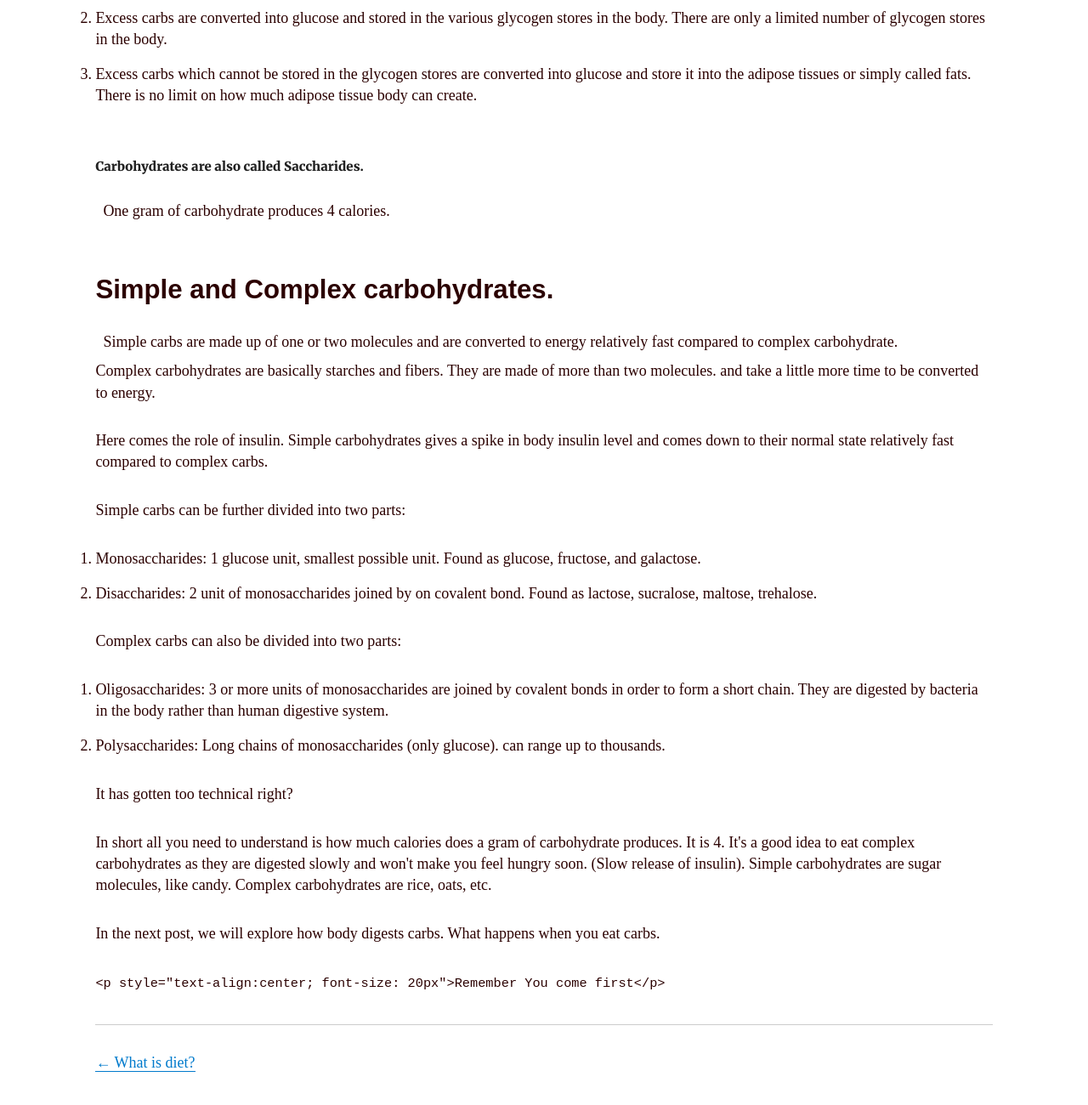
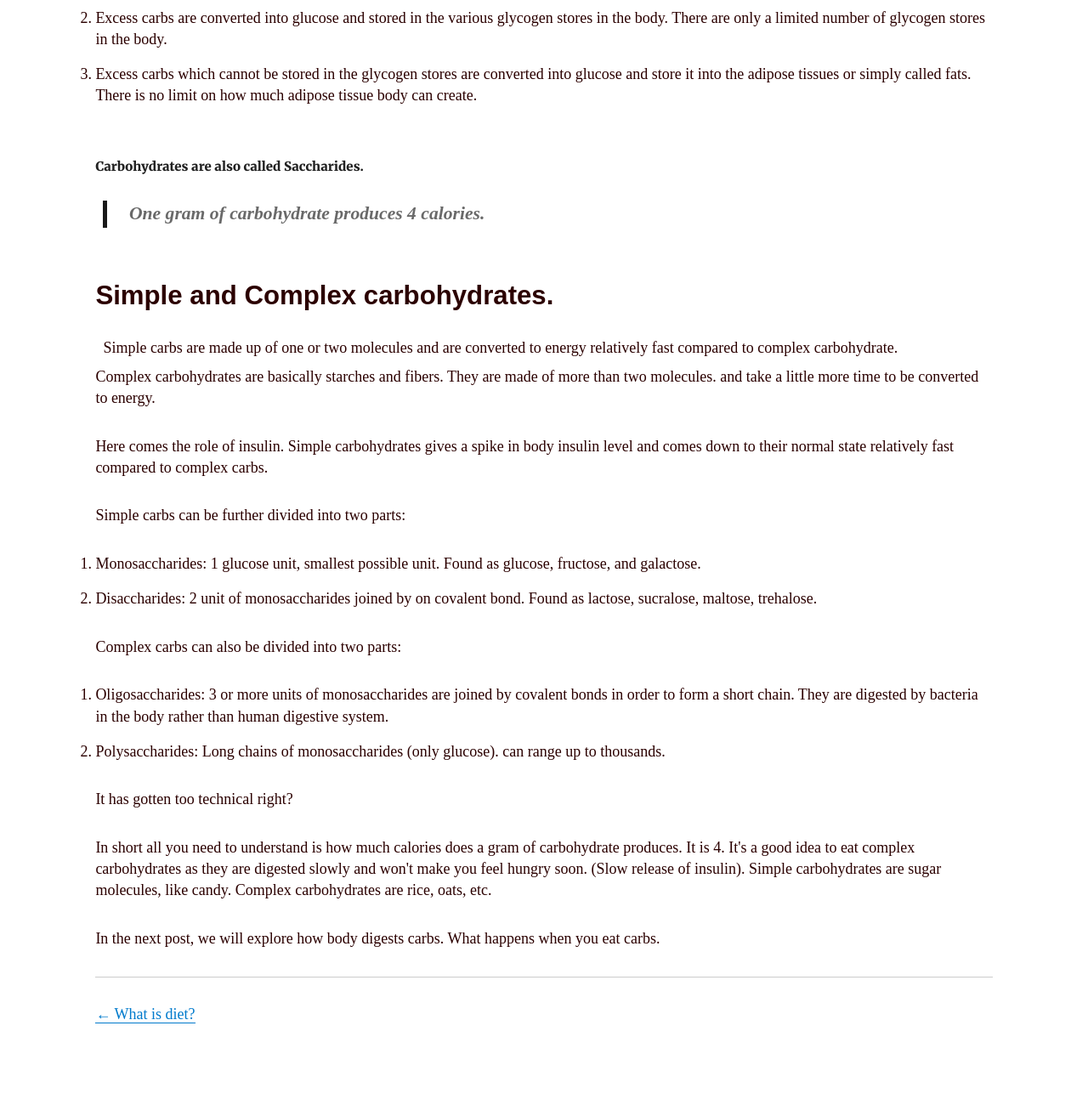
Before and after one commit to shob0/my-blog-starter-kit, a Gatsby site: page /blog/2020-06-19-what-is-carbohydrate-how-and-why-it-is-needed/ in a window 1280 px wide. Shown: the part 1388-2688 px from the top of the page at 85% size. After the commit the page ends 2657 px from the top, so only its background shows below. Built offline with nearby package versions, Linux system fonts and the light colour scheme; Gatsby itself is replaced by a stand-in of ours; some packages are replaced by stand-ins of ours.

Commit message:
Update Blog “2020-06-19-what-is-carbohydrate-how-and-why-it-is-needed”

```diff
--- a/content/blog/2020-06-19-what-is-carbohydrate-how-and-why-it-is-needed.md
+++ b/content/blog/2020-06-19-what-is-carbohydrate-how-and-why-it-is-needed.md
@@ -32,7 +32,7 @@ Human body handles carbs in three ways:
 
 ##### Carbohydrates are also called Saccharides.
 
-One gram of carbohydrate produces 4 calories.
+> **One gram of carbohydrate produces 4 calories.**
 
 ## Simple and Complex carbohydrates.
 
@@ -57,7 +57,3 @@ It has gotten too technical right?
 In short all you need to understand is how much calories does a gram of carbohydrate produces. It is 4. It's a good idea to eat complex carbohydrates as they are digested slowly and won't make you feel hungry soon. (Slow release of insulin). Simple carbohydrates are sugar molecules, like candy. Complex carbohydrates are rice, oats, etc.
 
 In the next post, we will explore how body digests carbs. What happens when you eat carbs.
-
-
-
-`<p style="text-align:center; font-size: 20px">Remember You come first</p>`
```
